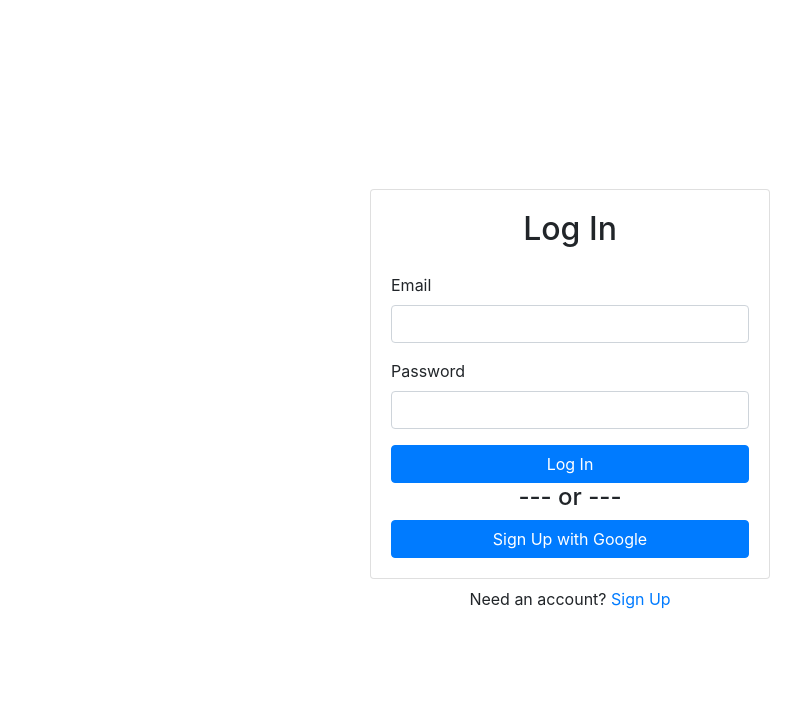
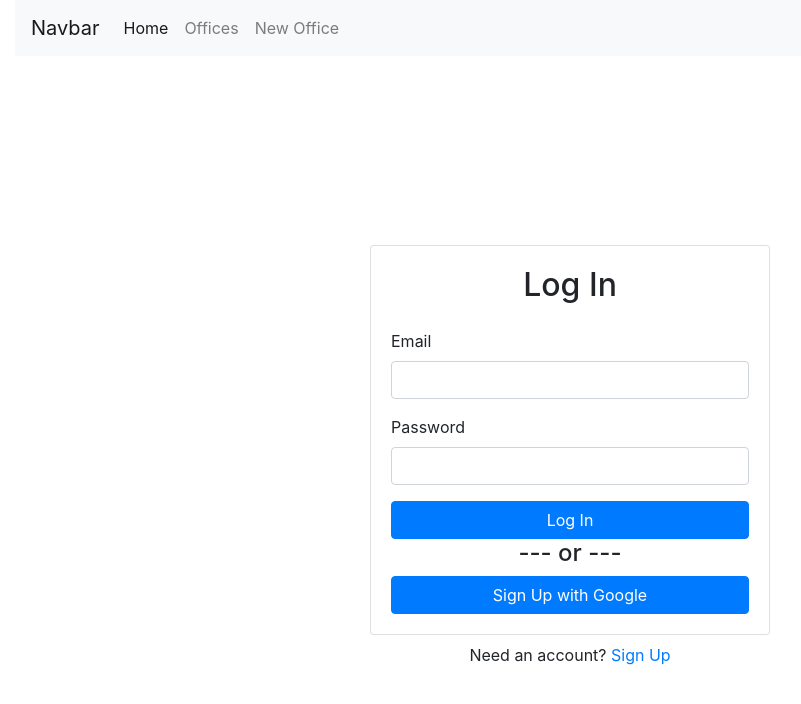
Before and after one commit to AChapeton/app-sucursales, a React (Create React App) app: page /login in a window 1280 px wide. Shown: the top 704 px of the page, without its empty margins (70-871 px from the left). Built offline with nearby package versions, Linux system fonts and the light colour scheme; no server answers.

Commit message:
Layout config

```diff
--- a/src/components/App.js
+++ b/src/components/App.js
@@ -1,6 +1,8 @@
 import Signup from './SignUp';
 import Login from './Login';
 import Dashboard from './Dashboard';
+import OfficeList from './OfficeList';
+import NewOffice from './NewOffice';
 import PrivateRoute from './PrivateRoute';
 import { Container } from 'react-bootstrap';
 import { AuthProvider } from '../context/AuthContext';
@@ -13,6 +15,8 @@ function App() {
         <AuthProvider>
           <Switch>
             <PrivateRoute exact path="/" component={Dashboard} />
+            <PrivateRoute exact path="/offices" component={OfficeList} />
+            <PrivateRoute exact path="/new_office" component={NewOffice} />
             <Route path="/signup" component={Signup} />
             <Route path="/login" component={Login} />
           </Switch>
--- a/src/components/ContainerLayout.js
+++ b/src/components/ContainerLayout.js
@@ -1,9 +1,11 @@
 import React from 'react';
 import { Container } from 'react-bootstrap';
+import Header from './Header';
 
 export default function ContainerLayout({ children }) {
   return (
     <>
+      <Header />
       <Container
         className="d-flex align-items-center justify-content-center"
         style={{ minHeight: '100vh' }}
--- a/src/components/Dashboard.js
+++ b/src/components/Dashboard.js
@@ -2,7 +2,6 @@ import React, { useState } from 'react';
 import { Card, Button, Alert, Container } from 'react-bootstrap';
 import { useAuth } from '../context/AuthContext';
 import { useHistory } from 'react-router-dom';
-import Header from './Header';
 import ContainerLayout from './ContainerLayout';
 
 export default function Dashboard() {
@@ -22,7 +21,6 @@ export default function Dashboard() {
 
   return (
     <>
-      <Header />
       <ContainerLayout>
         <div className="w-100" style={{ maxWidth: '400px' }}>
           <Card>
--- /dev/null
+++ b/src/components/FormOffice.js
@@ -0,0 +1,5 @@
+import React from 'react';
+
+export default function FormOffice() {
+  return <div></div>;
+}
--- a/src/components/Header.js
+++ b/src/components/Header.js
@@ -5,7 +5,7 @@ export default function Header() {
   return (
     <>
       <nav className="navbar navbar-expand-lg navbar-light bg-light w-100">
-        <Link className="navbar-brand" href="#">
+        <Link className="navbar-brand" to="/">
           Navbar
         </Link>
         <button
@@ -22,23 +22,18 @@ export default function Header() {
         <div className="collapse navbar-collapse" id="navbarNav">
           <ul className="navbar-nav">
             <li className="nav-item active">
-              <Link className="nav-link" href="#">
+              <Link className="nav-link" to="/">
                 Home <span className="sr-only">(current)</span>
               </Link>
             </li>
             <li className="nav-item">
-              <Link className="nav-link" href="#">
-                Features
+              <Link className="nav-link" to="/offices">
+                Offices
               </Link>
             </li>
             <li className="nav-item">
-              <Link className="nav-link" href="#">
-                Pricing
-              </Link>
-            </li>
-            <li className="nav-item">
-              <Link className="nav-link disabled" href="#">
-                Disabled
+              <Link className="nav-link" to="/new_office">
+                New Office
               </Link>
             </li>
           </ul>
--- /dev/null
+++ b/src/components/NewOffice.js
@@ -0,0 +1,14 @@
+import React from 'react';
+import ContainerLayout from './ContainerLayout';
+import FormOffice from './FormOffice';
+
+export default function NewOffice() {
+  return (
+    <>
+      <ContainerLayout>
+        New Office
+        <FormOffice />
+      </ContainerLayout>
+    </>
+  );
+}
--- /dev/null
+++ b/src/components/OfficeList.js
@@ -0,0 +1,10 @@
+import React from 'react';
+import ContainerLayout from './ContainerLayout';
+
+export default function OfficeList() {
+  return (
+    <>
+      <ContainerLayout>Office List</ContainerLayout>
+    </>
+  );
+}
```
